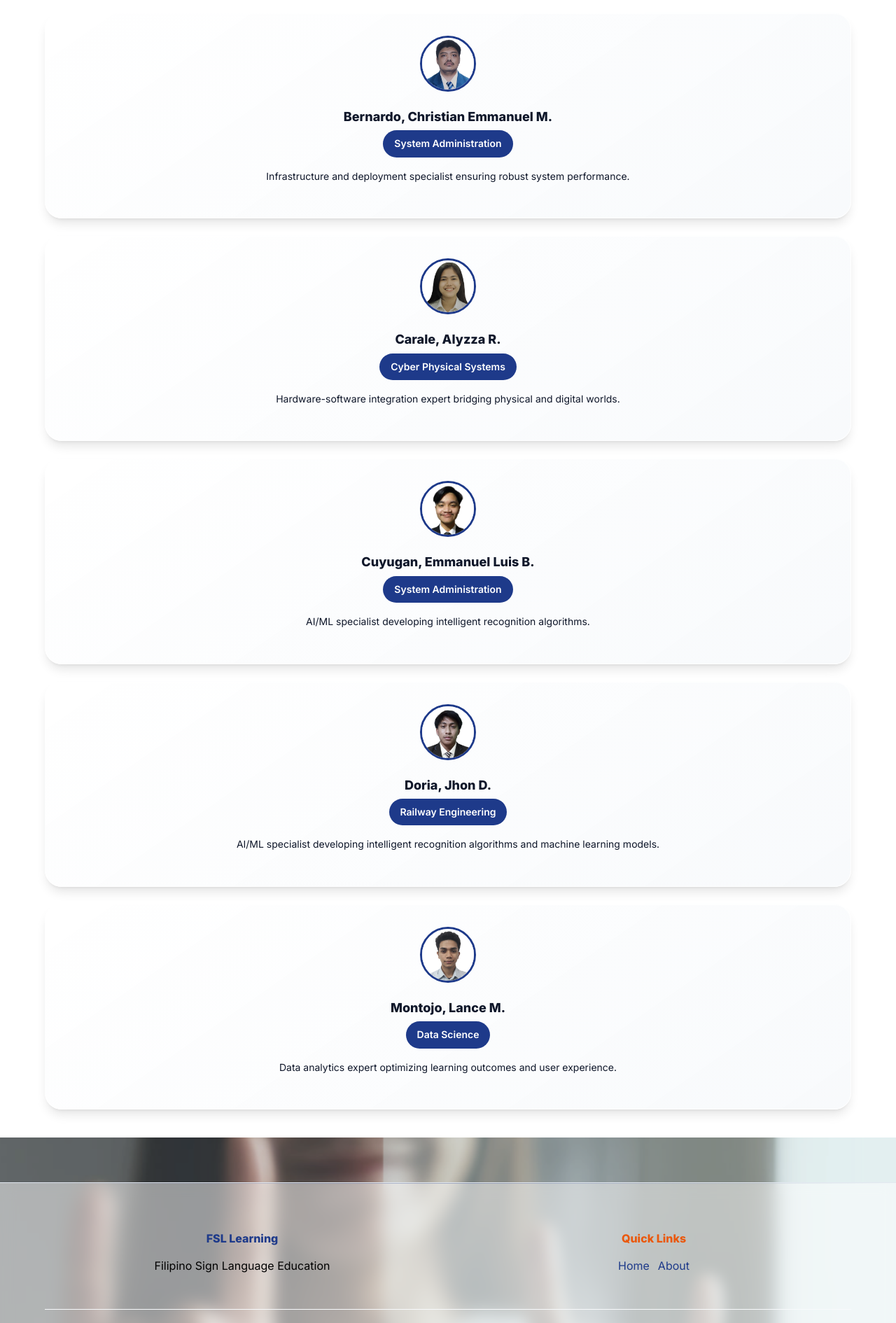
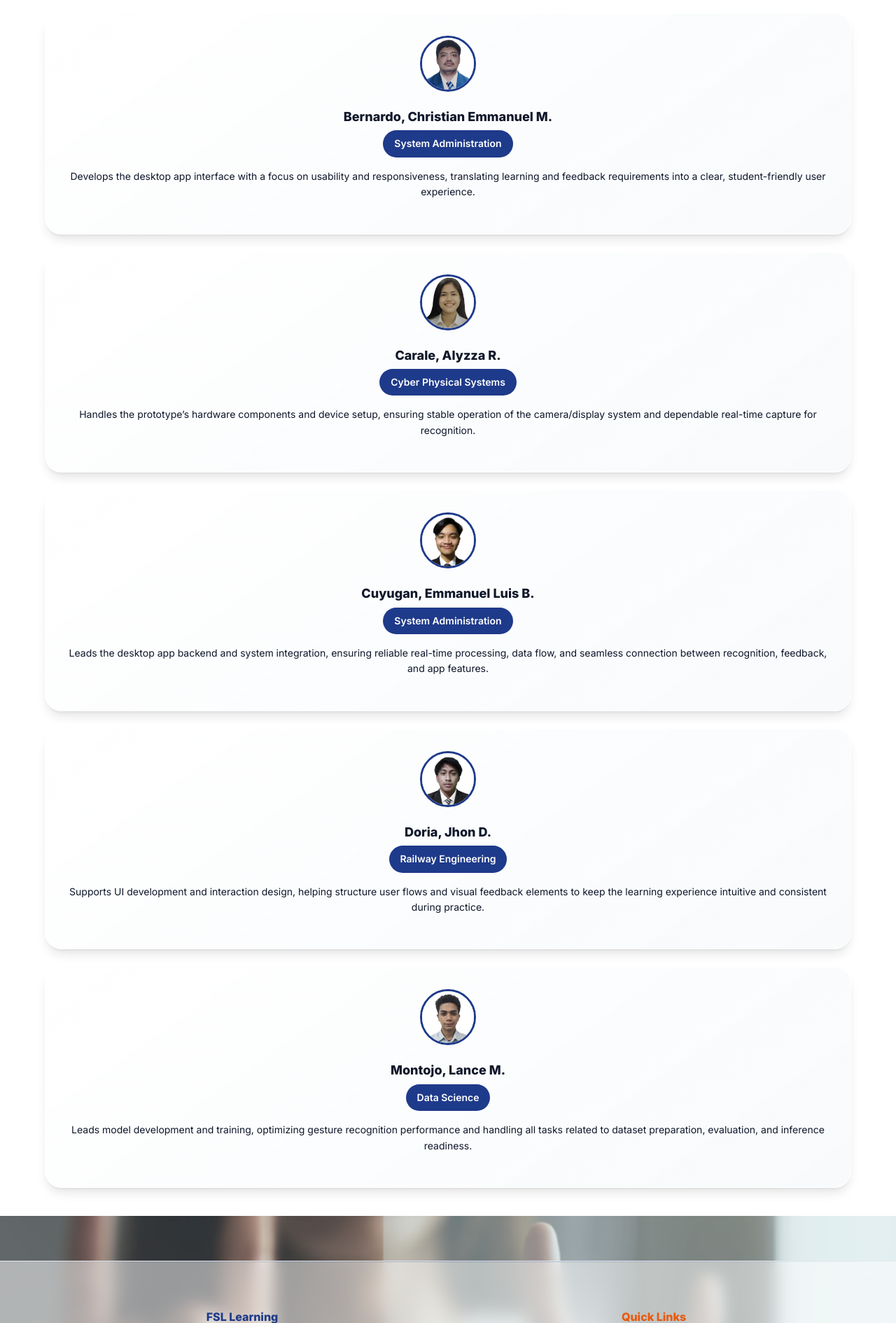
Before and after one commit to emmancuyugan/Filipino-Sign-Language, a Flask app: page /about in a window 1280 px wide. Shown: the part 847-2737 px from the top of the page at 70% size. Run offline with Flask 3, Linux system fonts and the light colour scheme.

Commit message:
Updated development team descriptions

```diff
--- a/templates/about.html
+++ b/templates/about.html
@@ -65,7 +65,7 @@
         </div>
         <h4 style="font-weight:800;font-size:1.125rem;color:var(--ink);margin-bottom:0.5rem;">Bernardo, Christian Emmanuel M.</h4>
         <div style="padding:0.5rem 1rem;background:var(--primary);color:white;border-radius:var(--radius-full);font-size:0.875rem;font-weight:600;display:inline-block;">System Administration</div>
-        <p class="muted" style="margin-top:1rem;font-size:0.875rem;">Infrastructure and deployment specialist ensuring robust system performance.</p>
+        <p class="muted" style="margin-top:1rem;font-size:0.875rem;">Develops the desktop app interface with a focus on usability and responsiveness, translating learning and feedback requirements into a clear, student-friendly user experience.</p>
       </div>
 
       <!-- Carale, Alyzza R. -->
@@ -75,7 +75,7 @@
         </div>
         <h4 style="font-weight:800;font-size:1.125rem;color:var(--ink);margin-bottom:0.5rem;">Carale, Alyzza R.</h4>
         <div style="padding:0.5rem 1rem;background:var(--primary);color:white;border-radius:var(--radius-full);font-size:0.875rem;font-weight:600;display:inline-block;">Cyber Physical Systems</div>
-        <p class="muted" style="margin-top:1rem;font-size:0.875rem;">Hardware-software integration expert bridging physical and digital worlds.</p>
+        <p class="muted" style="margin-top:1rem;font-size:0.875rem;">Handles the prototype’s hardware components and device setup, ensuring stable operation of the camera/display system and dependable real-time capture for recognition. </p>
       </div>
 
       <!-- Cuyugan, Emmanuel Luis B. -->
@@ -85,7 +85,7 @@
         </div>
         <h4 style="font-weight:800;font-size:1.125rem;color:var(--ink);margin-bottom:0.5rem;">Cuyugan, Emmanuel Luis B.</h4>
         <div style="padding:0.5rem 1rem;background:var(--primary);color:white;border-radius:var(--radius-full);font-size:0.875rem;font-weight:600;display:inline-block;">System Administration</div>
-        <p class="muted" style="margin-top:1rem;font-size:0.875rem;">AI/ML specialist developing intelligent recognition algorithms.</p>
+        <p class="muted" style="margin-top:1rem;font-size:0.875rem;">Leads the desktop app backend and system integration, ensuring reliable real-time processing, data flow, and seamless connection between recognition, feedback, and app features.</p>
       </div>
 
       <!-- Doria, Jhon D. -->
@@ -95,7 +95,7 @@
         </div>
         <h4 style="font-weight:800;font-size:1.125rem;color:var(--ink);margin-bottom:0.5rem;">Doria, Jhon D.</h4>
         <div style="padding:0.5rem 1rem;background:var(--primary);color:white;border-radius:var(--radius-full);font-size:0.875rem;font-weight:600;display:inline-block;">Railway Engineering</div>
-        <p class="muted" style="margin-top:1rem;font-size:0.875rem;">AI/ML specialist developing intelligent recognition algorithms and machine learning models.</p>
+        <p class="muted" style="margin-top:1rem;font-size:0.875rem;">Supports UI development and interaction design, helping structure user flows and visual feedback elements to keep the learning experience intuitive and consistent during practice.</p>
       </div>
 
       <!-- Montojo, Lance M. -->
@@ -105,7 +105,7 @@
         </div>
         <h4 style="font-weight:800;font-size:1.125rem;color:var(--ink);margin-bottom:0.5rem;">Montojo, Lance M.</h4>
         <div style="padding:0.5rem 1rem;background:var(--primary);color:white;border-radius:var(--radius-full);font-size:0.875rem;font-weight:600;display:inline-block;">Data Science</div>
-        <p class="muted" style="margin-top:1rem;font-size:0.875rem;">Data analytics expert optimizing learning outcomes and user experience.</p>
+        <p class="muted" style="margin-top:1rem;font-size:0.875rem;">Leads model development and training, optimizing gesture recognition performance and handling all tasks related to dataset preparation, evaluation, and inference readiness. </p>
       </div>
     </div>
   </div>
```
